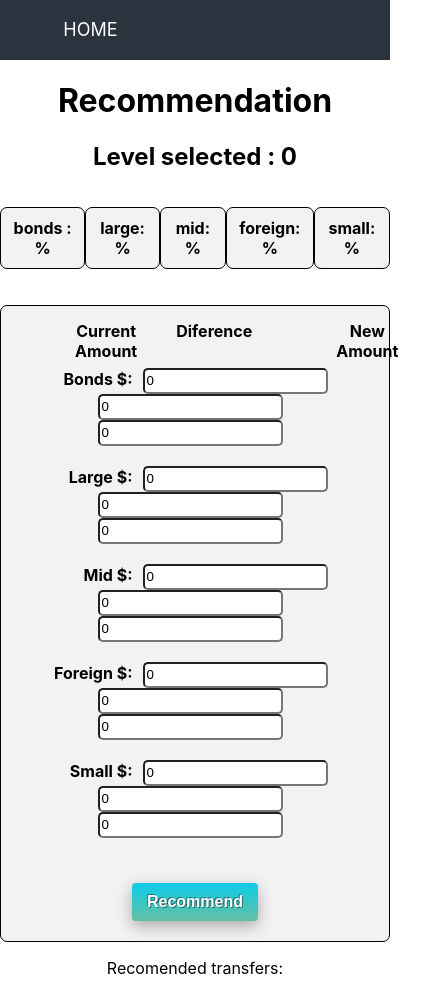
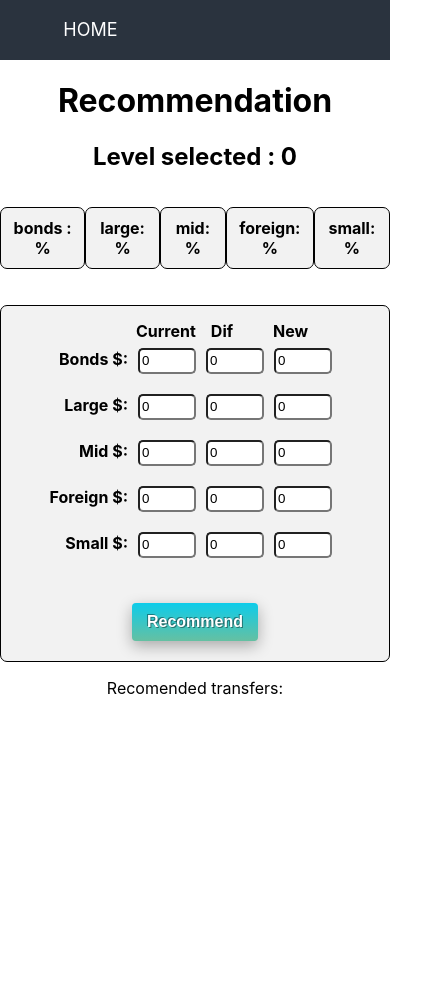
Before and after one commit to Javierms17/reactChallenge, a React (Create React App) app in the folder app/: page /recomend in a window 390 px wide. Shown: the whole page, 422 px wide, since content can reach past the window. After the commit the page ends 860 px from the top, so only its background shows below. Built offline with nearby package versions, Linux system fonts and the light colour scheme.

Commit message:
recommendations responsive

```diff
--- a/app/src/components/Recommendation/Recommendation.css
+++ b/app/src/components/Recommendation/Recommendation.css
@@ -1,4 +1,113 @@
+@media screen and (max-width: 624px) {
 label{
+    display:inline-block;
+    width: 80px;
+    margin-right: 10px;
+    font-weight: bold;
+    text-align: right;
+  }
+
+  .recommendations{
+    display: flex;
+    flex-direction: column;
+    text-align: center;
+    align-items:center;
+    justify-content: space-between;
+    height: 800px;
+    width: 100%;
+  }
+
+  .titleandlist{
+    border: solid 1px black;
+    box-sizing: border-box;
+    padding: 15px;
+    width: 100%;
+    border-radius: 7px;
+    background-color: rgba(0, 0, 0, .05);
+
+  }
+
+
+ .newAmount{
+  display: none;
+ }
+ .newResponsive{
+  margin-left: 40px;
+ }
+ .diference{
+   display: none;
+
+ }
+ .current{
+   display: none;
+ }
+
+ .difResponsive{
+  margin-left: 15px;
+}
+input{
+  margin-right: 10px;
+  border-radius: 5px;
+  height: 20px;
+  width: 50px;
+}
+
+.levelpercentages{
+  border: solid 1px black;
+  border-radius: 7px;
+  padding: 10px;
+  background-color: rgba(0, 0, 0, .05);
+  font-weight: bold;
+}
+.allLevelPercentajes{
+  display: flex;
+  flex-direction: row;
+  text-align: center;
+  text-align: center;
+  align-items:center;
+  justify-content: space-between;
+
+}
+
+  ul {
+    list-style: none; /* Remove default bullets */
+    text-align: left;
+    padding-left: 30%;
+  }
+
+  ul li::before {
+    content: "\2022";  /* Add content: \2022 is the CSS Code/unicode for a bullet */
+    color: #65c0a2;
+    font-weight: bold;
+    display: inline-block; /* Needed to add space between the bullet and the text */
+    width: 1em; /* Also needed for space (tweak if needed) */
+    font-size: 1.6em;
+    margin-left: -1em; /* Also needed for space (tweak if needed) */
+  }
+
+  .titles{
+    display:  flex;
+    flex-direction: row;
+    width: 80%;
+    padding-left: 33.5%;
+    text-align: center;
+    padding-bottom: 2%;
+    font-weight: bold;
+  }
+}
+  /* DESKTOP */
+@media screen and (min-width: 625px) {
+  .currentResponsive{
+    display: none;
+  }
+  .difResponsive{
+    display: none;
+  }
+  .newResponsive{
+   display: none;
+   }
+
+  label{
     display:inline-block;
     width: 80px;
     margin-right: 10px;
@@ -30,6 +139,7 @@ label{
    margin-left: 84px;
  }
  .diference{
+
    margin-left: 39px;
  }
 
@@ -74,7 +184,6 @@ input{
     margin-left: -1em; /* Also needed for space (tweak if needed) */
   }
 
-
   .titles{
     display:  flex;
     flex-direction: row;
@@ -84,3 +193,4 @@ input{
     padding-bottom: 2%;
     font-weight: bold;
   }
+}
--- a/app/src/components/Recommendation/Recommendation.js
+++ b/app/src/components/Recommendation/Recommendation.js
@@ -169,7 +169,7 @@ function Recommendation({list}){
          </div>
             <br/>
             <div className='titleandlist'>
-           <div className='titles' > <div>Current Amount</div><div className='diference'> Diference</div> <div className='newAmount'>New Amount</div></div>
+           <div className='titles' > <div className='current'>Current Amount</div><div className='currentResponsive'>Current</div><div className='diference'> Diference</div> <div className='difResponsive'> Dif</div><div className='newAmount'>New Amount</div><div className='newResponsive'>New</div></div>
             <div className='labelAndInputs'>
             <label>Bonds $: </label>
             <input type='number' name='bonds' value={bonds} autoComplete='off' onChange={bondsChange}/>
```
